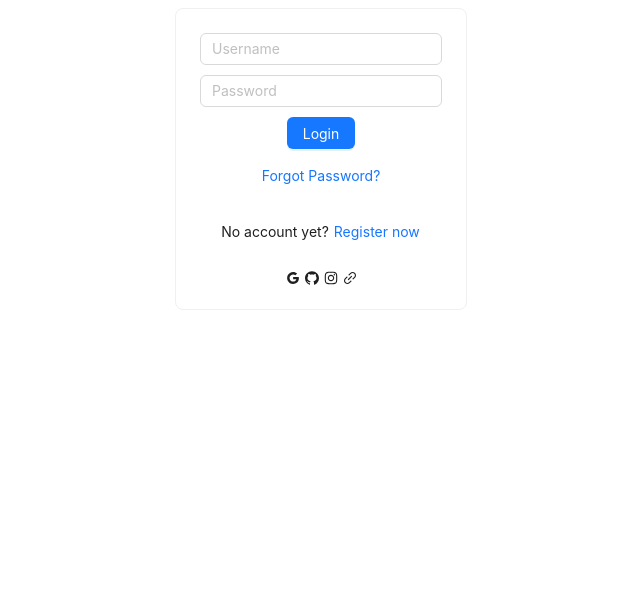
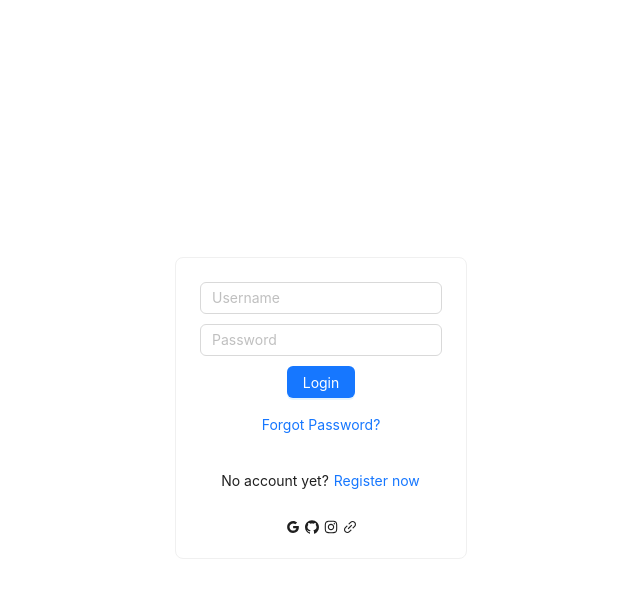
Before and after one commit to ParadoxZero/budgetbud, a React (Vite) app: page / in a window 1280 px wide. Shown: the top 598 px of the page, without its empty margins (319-959 px from the left). Built offline with nearby package versions, Linux system fonts and the light colour scheme.

Commit message:
Fixed flex center

```diff
--- a/src/App.tsx
+++ b/src/App.tsx
@@ -3,6 +3,7 @@ import { useSelector } from 'react-redux'
 
 import { View } from './store'
 import { OverviewPage } from './pages/overview';
+import { Flex } from 'antd';
 
 function render_view() {
   const view = useSelector((state: any) => state.navigation.current_view);
@@ -18,9 +19,9 @@ function render_view() {
 function App() {
 
   return (
-    <>
+    <Flex align="center" justify="space-around" vertical style={{ height: "100vh", flexGrow: 1 }} >
       {render_view()}
-    </>
+    </ Flex>
   )
 }
 
--- a/src/pages/login.tsx
+++ b/src/pages/login.tsx
@@ -35,8 +35,6 @@ function LoginForm() {
 
 export function LoginPage() {
     return (
-        <Flex align="center" justify="space-around" vertical >
-            <LoginForm />
-        </Flex>
+        <LoginForm />
     )
 }
```
